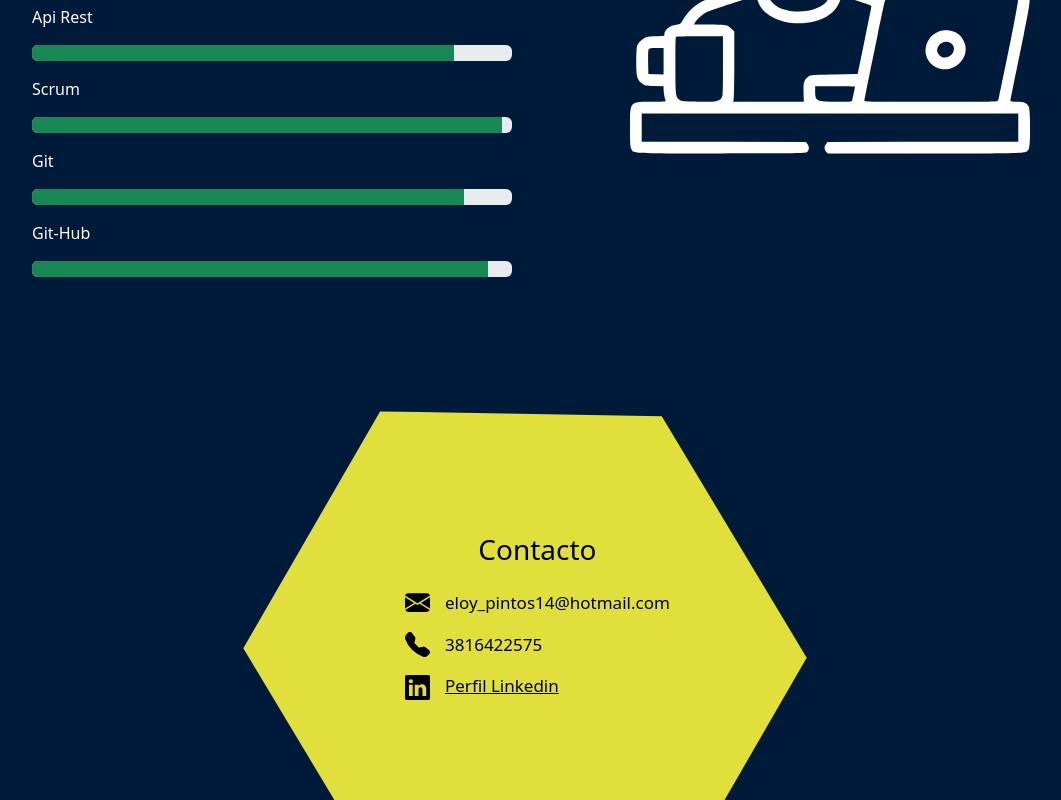
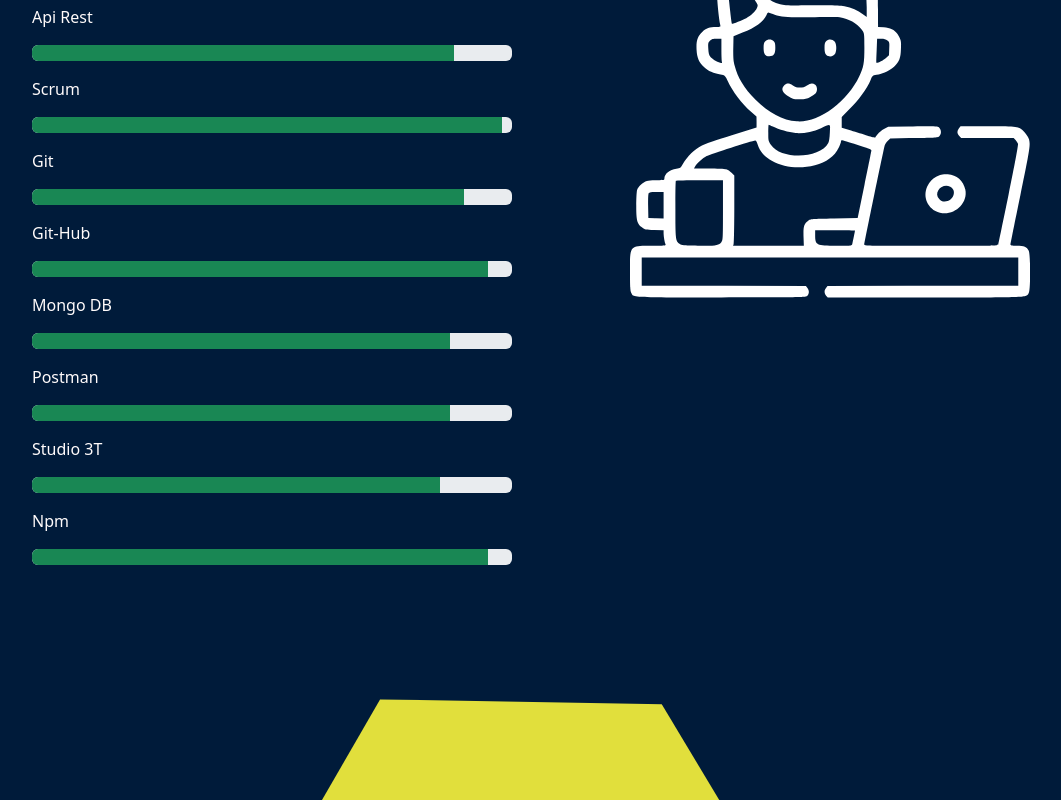
Before and after one commit to EloyPintos10/portfolio-Eloy, a React (Create React App) app: page / in a window 1280 px wide. Shown: the part 2000-2800 px from the top of the page, without its empty margins (109-1170 px from the left). Built offline with nearby package versions, Linux system fonts and the light colour scheme.

Commit message:
se agregaron algunas habilidades

```diff
--- a/src/components/views/secciones/Habilidades.jsx
+++ b/src/components/views/secciones/Habilidades.jsx
@@ -44,6 +44,22 @@
             </div>
             <div className="contain-hability-caracter">
               <p>Git-Hub</p>
+              <ProgressBar variant="success" now={95} />
+            </div>
+            <div className="contain-hability-caracter">
+              <p>Mongo DB</p>
+              <ProgressBar variant="success" now={87} />
+            </div>
+            <div className="contain-hability-caracter">
+              <p>Postman</p>
+              <ProgressBar variant="success" now={87} />
+            </div>
+            <div className="contain-hability-caracter">
+              <p>Studio 3T</p>
+              <ProgressBar variant="success" now={85} />
+            </div>
+            <div className="contain-hability-caracter">
+              <p>Npm</p>
               <ProgressBar variant="success" now={95} />
             </div>
           </div>
```
